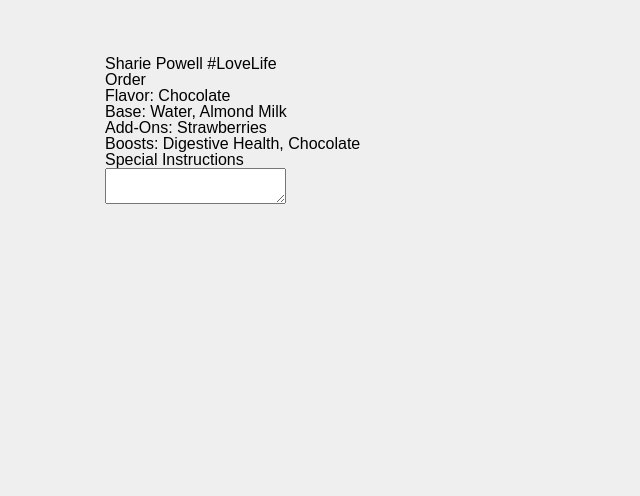
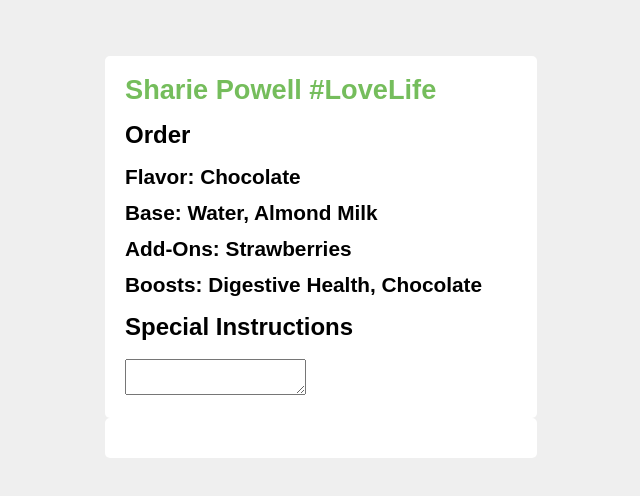
Before and after one commit to thestatuskuo/shakeista, a website: page public/index.html in a window 1280 px wide. Shown: the part 110-606 px from the top of the page, without its empty margins (55-695 px from the left). Drawn offline with nearby package versions, Linux system fonts and the light colour scheme; no server answers.

Commit message:
Changes to Order page

```diff
--- a/public/css/index.scss
+++ b/public/css/index.scss
@@ -141,6 +141,32 @@ html{
     }
   }
 
+  .first-order, .second-order{
+    width: 45%;
+    border-radius: 5px;
+    background-color: white;
+    box-sizing: border-box;
+    padding: 20px;
+  }
+
+  .subhead{
+    font-size: 1.5em;
+    margin: 20px auto;
+    font-weight: bold;
+  }
+
+  .order-title{
+    font-size: 1.3em;
+    margin: 15px auto;
+    font-weight: bold;
+  }
+
+  .order-name{
+    font-size: 1.7em;
+    font-weight: bold;
+    color: $green;
+  }
+
 
 
 
--- a/public/index.html
+++ b/public/index.html
@@ -36,14 +36,14 @@
 			</div>
 			<div class="first-order">
 				<p class="order-name">Sharie Powell #LoveLife</p>
-				<p class="order-title subhead">Order</p>
+				<p class="subhead">Order</p>
 				<div class="order-wrapper">
-					<p class="order-flavor-title">Flavor: <span class="order-flavor">Chocolate</span></p>
-					<p class="order-base-title">Base: <span class="order-base">Water, Almond Milk</span></p>
-					<p class="order-add-ons-title">Add-Ons: <span class="order-add-ons">Strawberries</span></p>
-					<p class="order-boosts-title">Boosts: <span class="order-boosts">Digestive Health, Chocolate</span></p>
+					<p class="order-title">Flavor: <span class="order-flavor">Chocolate</span></p>
+					<p class="order-title">Base: <span class="order-base">Water, Almond Milk</span></p>
+					<p class="order-title">Add-Ons: <span class="order-add-ons">Strawberries</span></p>
+					<p class="order-title">Boosts: <span class="order-boosts">Digestive Health, Chocolate</span></p>
 				</div>
-				<p class="order-instructions subhead">Special Instructions</p>
+				<p class="subhead">Special Instructions</p>
 				<textarea class="order-instructions-box"></textarea>
 			</div>
 
```
Also changed, not shown: public/css/index.css, 1 other file.
